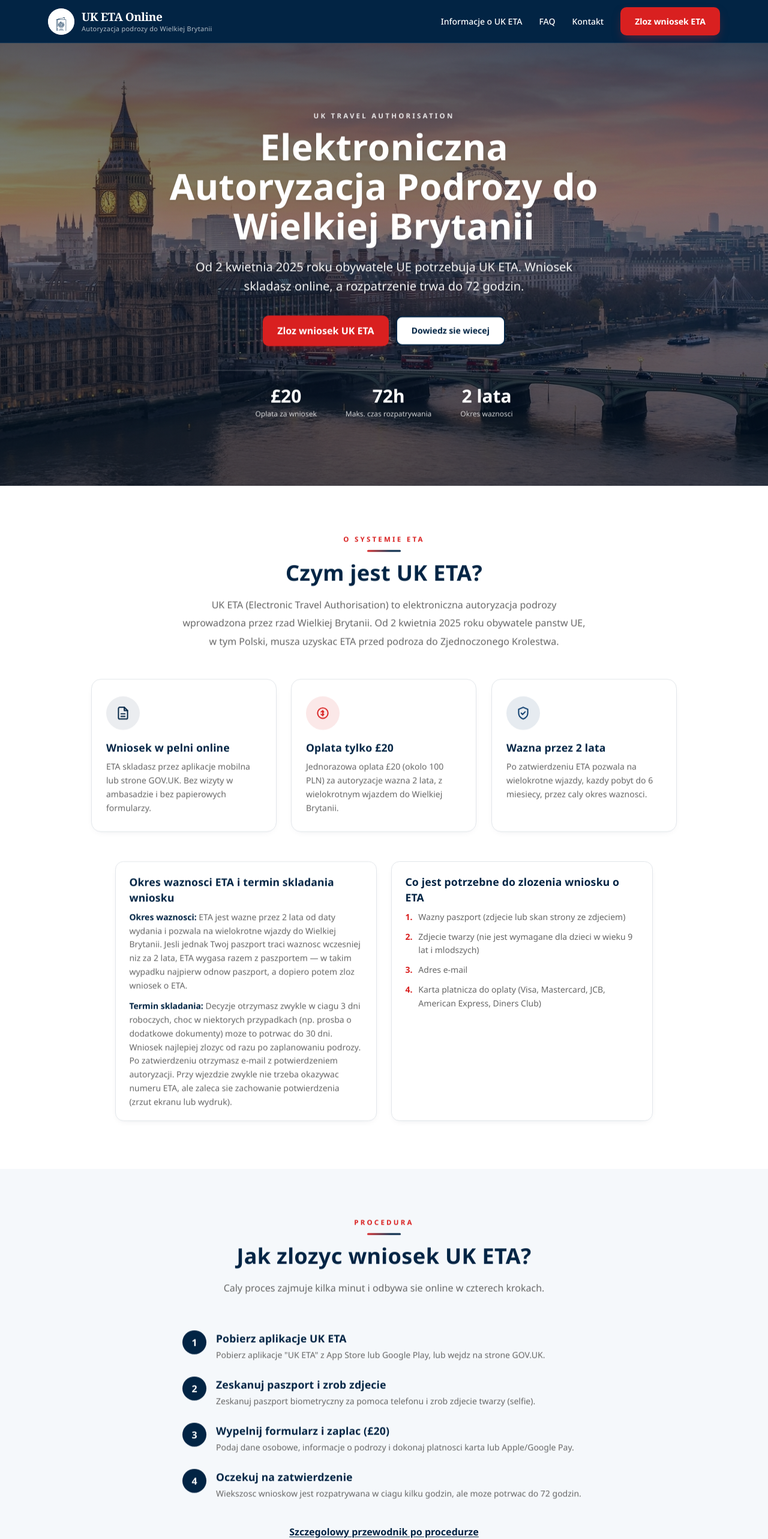
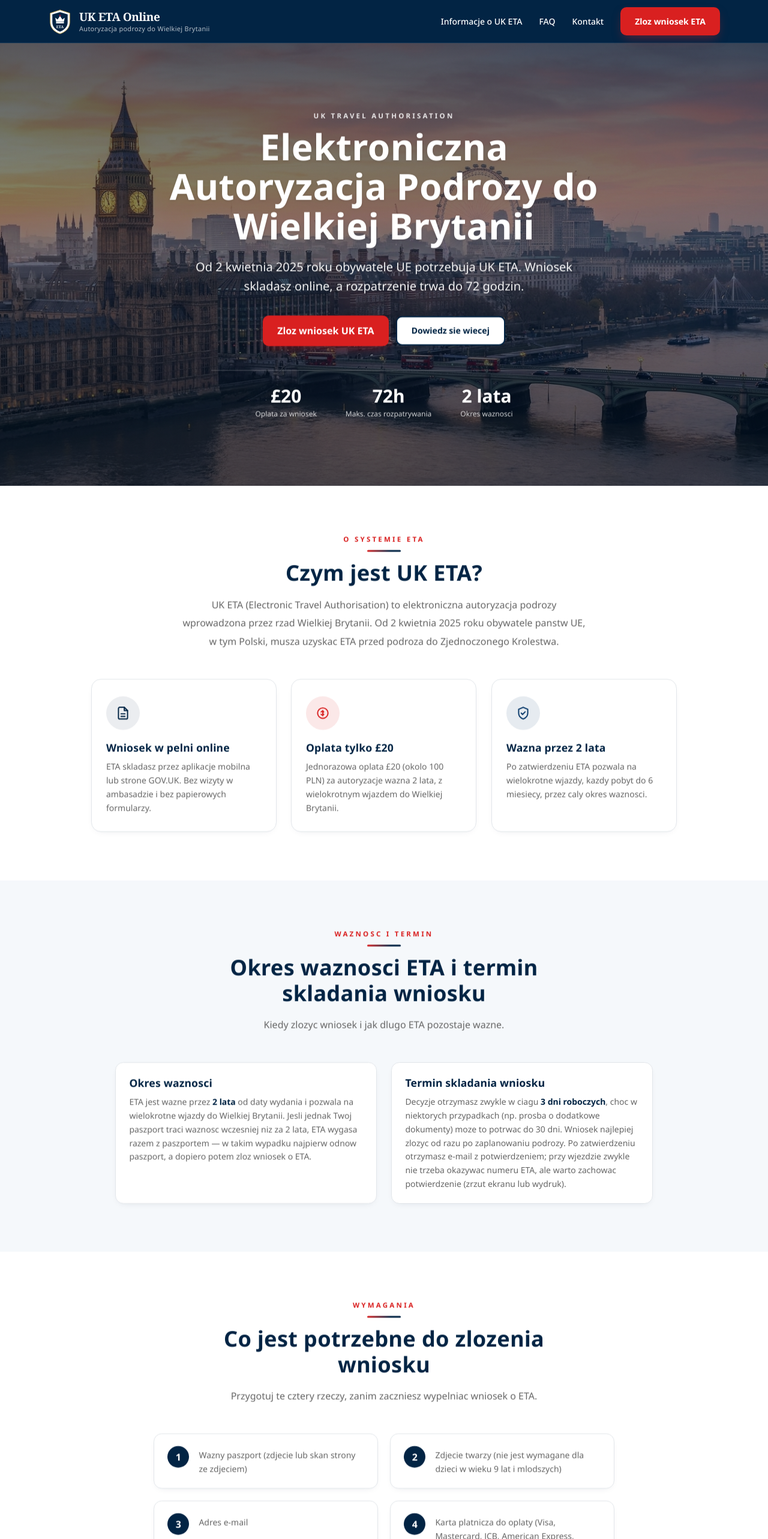
Before and after one commit to mediaxsaburoai0818-design/uk-eta-site, a Next.js app: page / in a window 1280 px wide. Shown: the top 2566 px of the page at 60% size. Built offline with nearby package versions, Linux system fonts and the light colour scheme.

Commit message:
TOP: ロゴC(盾)・①独立セクション化・②英国地図(対象4地域色塗り＋ラベル＋凡例)

```diff
--- a/app/page.tsx
+++ b/app/page.tsx
@@ -155,27 +155,56 @@ export default function Home() {
               </div>
             ))}
           </div>
+        </div>
+      </section>
 
-          {/* Okres waznosci / wymagania */}
-          <div className="grid grid-cols-1 md:grid-cols-2 gap-6 mt-12 max-w-4xl mx-auto text-left">
+      {/* === Okres waznosci i termin === */}
+      <section className="py-16 md:py-20" style={{ background: "var(--color-bg-soft)" }}>
+        <div className="max-w-5xl mx-auto px-6">
+          <div className="max-w-2xl mx-auto text-center mb-12 reveal">
+            <p className="kicker">Waznosc i termin</p>
+            <div className="deco-head center"><span className="deco-line" /></div>
+            <h2 className="sec-title text-3xl md:text-4xl mb-4">Okres waznosci ETA i termin skladania wniosku</h2>
+            <p className="sec-lead">Kiedy zlozyc wniosek i jak dlugo ETA pozostaje wazne.</p>
+          </div>
+          <div className="grid grid-cols-1 md:grid-cols-2 gap-6 max-w-4xl mx-auto text-left">
             <div className="card reveal">
-              <h3 className="feature-title mb-3">Okres waznosci ETA i termin skladania wniosku</h3>
-              <p className="text-sm leading-relaxed mb-3" style={{ color: "var(--color-text-light)" }}>
-                <strong style={{ color: "var(--color-blue)" }}>Okres waznosci:</strong> ETA jest wazne przez 2 lata od daty wydania i pozwala na wielokrotne wjazdy do Wielkiej Brytanii. Jesli jednak Twoj paszport traci waznosc wczesniej niz za 2 lata, ETA wygasa razem z paszportem — w takim wypadku najpierw odnow paszport, a dopiero potem zloz wniosek o ETA.
-              </p>
+              <h3 className="feature-title mb-2">Okres waznosci</h3>
               <p className="text-sm leading-relaxed" style={{ color: "var(--color-text-light)" }}>
-                <strong style={{ color: "var(--color-blue)" }}>Termin skladania:</strong> Decyzje otrzymasz zwykle w ciagu 3 dni roboczych, choc w niektorych przypadkach (np. prosba o dodatkowe dokumenty) moze to potrwac do 30 dni. Wniosek najlepiej zlozyc od razu po zaplanowaniu podrozy. Po zatwierdzeniu otrzymasz e-mail z potwierdzeniem autoryzacji. Przy wjezdzie zwykle nie trzeba okazywac numeru ETA, ale zaleca sie zachowanie potwierdzenia (zrzut ekranu lub wydruk).
+                ETA jest wazne przez <strong style={{ color: "var(--color-blue)" }}>2 lata</strong> od daty wydania i pozwala na wielokrotne wjazdy do Wielkiej Brytanii. Jesli jednak Twoj paszport traci waznosc wczesniej niz za 2 lata, ETA wygasa razem z paszportem — w takim wypadku najpierw odnow paszport, a dopiero potem zloz wniosek o ETA.
               </p>
             </div>
             <div className="card reveal reveal-delay-1">
-              <h3 className="feature-title mb-3">Co jest potrzebne do zlozenia wniosku o ETA</h3>
-              <ul className="text-sm leading-relaxed space-y-2.5" style={{ color: "var(--color-text-light)" }}>
-                <li className="flex gap-2.5"><span className="font-bold" style={{ color: "var(--color-red-vivid)" }}>1.</span><span>Wazny paszport (zdjecie lub skan strony ze zdjeciem)</span></li>
-                <li className="flex gap-2.5"><span className="font-bold" style={{ color: "var(--color-red-vivid)" }}>2.</span><span>Zdjecie twarzy (nie jest wymagane dla dzieci w wieku 9 lat i mlodszych)</span></li>
-                <li className="flex gap-2.5"><span className="font-bold" style={{ color: "var(--color-red-vivid)" }}>3.</span><span>Adres e-mail</span></li>
-                <li className="flex gap-2.5"><span className="font-bold" style={{ color: "var(--color-red-vivid)" }}>4.</span><span>Karta platnicza do oplaty (Visa, Mastercard, JCB, American Express, Diners Club)</span></li>
-              </ul>
+              <h3 className="feature-title mb-2">Termin skladania wniosku</h3>
+              <p className="text-sm leading-relaxed" style={{ color: "var(--color-text-light)" }}>
+                Decyzje otrzymasz zwykle w ciagu <strong style={{ color: "var(--color-blue)" }}>3 dni roboczych</strong>, choc w niektorych przypadkach (np. prosba o dodatkowe dokumenty) moze to potrwac do 30 dni. Wniosek najlepiej zlozyc od razu po zaplanowaniu podrozy. Po zatwierdzeniu otrzymasz e-mail z potwierdzeniem; przy wjezdzie zwykle nie trzeba okazywac numeru ETA, ale warto zachowac potwierdzenie (zrzut ekranu lub wydruk).
+              </p>
             </div>
+          </div>
+        </div>
+      </section>
+
+      {/* === Co jest potrzebne === */}
+      <section className="py-16 md:py-20 bg-white">
+        <div className="max-w-5xl mx-auto px-6">
+          <div className="max-w-2xl mx-auto text-center mb-12 reveal">
+            <p className="kicker">Wymagania</p>
+            <div className="deco-head center"><span className="deco-line" /></div>
+            <h2 className="sec-title text-3xl md:text-4xl mb-4">Co jest potrzebne do zlozenia wniosku</h2>
+            <p className="sec-lead">Przygotuj te cztery rzeczy, zanim zaczniesz wypelniac wniosek o ETA.</p>
+          </div>
+          <div className="grid grid-cols-1 sm:grid-cols-2 gap-5 max-w-3xl mx-auto">
+            {[
+              "Wazny paszport (zdjecie lub skan strony ze zdjeciem)",
+              "Zdjecie twarzy (nie jest wymagane dla dzieci w wieku 9 lat i mlodszych)",
+              "Adres e-mail",
+              "Karta platnicza do oplaty (Visa, Mastercard, JCB, American Express, Diners Club)",
+            ].map((item, i) => (
+              <div key={i} className="card flex gap-4 items-start reveal text-left">
+                <span className="flex-shrink-0 w-9 h-9 rounded-full inline-flex items-center justify-center font-semibold text-white" style={{ background: "var(--color-blue)", fontFamily: "var(--font-display)" }}>{i + 1}</span>
+                <p className="text-sm leading-relaxed pt-1" style={{ color: "var(--color-text-light)" }}>{item}</p>
+              </div>
+            ))}
           </div>
         </div>
       </section>
@@ -226,24 +255,28 @@ export default function Home() {
             </p>
           </div>
 
-          {/* Duza flaga = objete kraje */}
-          <div className="max-w-md mx-auto mb-16 reveal reveal-delay-1">
-            <div className="flag-frame-lg">
-              <svg viewBox="0 0 60 30" role="img" aria-label="Flaga Wielkiej Brytanii" style={{ width: "100%", height: "auto", display: "block" }}>
-                <clipPath id="ukflag"><rect width="60" height="30" rx="2" /></clipPath>
-                <g clipPath="url(#ukflag)">
-                  <rect width="60" height="30" fill="#012169" />
-                  <path d="M0,0 L60,30 M60,0 L0,30" stroke="#fff" strokeWidth="6" />
-                  <path d="M0,0 L60,30" stroke="#C8102E" strokeWidth="2.4" clipPath="url(#ukflag)" />
-                  <path d="M60,0 L0,30" stroke="#C8102E" strokeWidth="2.4" />
-                  <path d="M30,0 V30 M0,15 H60" stroke="#fff" strokeWidth="10" />
-                  <path d="M30,0 V30 M0,15 H60" stroke="#C8102E" strokeWidth="6" />
-                </g>
-              </svg>
+          {/* Mapa obszaru objetego ETA */}
+          <div className="max-w-sm mx-auto mb-16 reveal reveal-delay-1">
+            {/* eslint-disable-next-line @next/next/no-img-element */}
+            <img
+              src="/uk-eta-map.webp"
+              alt="Mapa Wielkiej Brytanii z zaznaczonym obszarem objetym ETA: Anglia, Szkocja, Walia i Irlandia Polnocna"
+              width={560}
+              height={951}
+              className="w-full max-w-[320px] h-auto mx-auto block"
+            />
+            <div className="flex flex-wrap justify-center gap-x-6 gap-y-2 mt-6 text-sm">
+              <span className="inline-flex items-center gap-2" style={{ color: "var(--color-text)" }}>
+                <span className="inline-block w-4 h-4 rounded-sm" style={{ background: "#022444" }} />
+                Objete ETA (Wielka Brytania)
+              </span>
+              <span className="inline-flex items-center gap-2" style={{ color: "var(--color-text-light)" }}>
+                <span className="inline-block w-4 h-4 rounded-sm border" style={{ background: "#d3d8de", borderColor: "var(--color-border)" }} />
+                Poza ETA (Irlandia)
+              </span>
             </div>
-            <p className="text-center mt-6 text-xl font-semibold" style={{ color: "var(--color-blue)", fontFamily: "var(--font-display)" }}>Zjednoczone Krolestwo</p>
-            <p className="text-center mt-2 text-sm" style={{ color: "var(--color-text-light)" }}>
-              ETA obejmuje wszystkie czesci kraju: <strong style={{ color: "var(--color-blue)" }}>Anglia &middot; Szkocja &middot; Walia &middot; Irlandia Polnocna</strong>
+            <p className="text-center mt-4 text-sm" style={{ color: "var(--color-text-light)" }}>
+              ETA obejmuje <strong style={{ color: "var(--color-blue)" }}>cala Wielka Brytanie</strong>: Anglia, Szkocja, Walia i Irlandia Polnocna. Republika Irlandii nie jest objeta systemem ETA.
             </p>
           </div>
 
--- a/components/Header.tsx
+++ b/components/Header.tsx
@@ -25,14 +25,24 @@ export default function Header() {
       <div className="max-w-6xl mx-auto px-4 py-3">
         <div className="flex items-center justify-between">
           <Link href="/" className="flex items-center gap-3 no-underline">
-            {/* eslint-disable-next-line @next/next/no-img-element */}
-            <img
-              src="/logo-uk-eta-round.png"
-              alt="UK ETA Online"
-              width={48}
-              height={48}
-              className="h-10 w-10 lg:h-11 lg:w-11 object-cover rounded-full bg-white shrink-0"
-            />
+            {/* Logo C — heraldic shield (crown + ETA) */}
+            <svg
+              width="40"
+              height="44"
+              viewBox="0 0 90 100"
+              role="img"
+              aria-label="UK ETA Online"
+              className="h-10 w-auto lg:h-11 shrink-0"
+            >
+              <path d="M45 6 L82 18 V52 C82 76 64 90 45 96 C26 90 8 76 8 52 V18 Z" fill="#ffffff" stroke="#C5A24A" strokeWidth="2" />
+              <path d="M45 14 L74 23 V52 C74 71 60 82 45 88 C30 82 16 71 16 52 V23 Z" fill="#022444" />
+              <g fill="#ffffff">
+                <path d="M30 50 L27 35 L36 42 L45 29 L54 42 L63 35 L60 50 Z" />
+                <rect x="30" y="51" width="30" height="6" rx="1.5" />
+              </g>
+              <circle cx="45" cy="27" r="2.6" fill="#C8102E" />
+              <text x="45" y="74" textAnchor="middle" fontFamily="Georgia, 'Times New Roman', serif" fontSize="14" fontWeight="700" fill="#ffffff">ETA</text>
+            </svg>
             <div className="leading-tight">
               <span
                 className="block text-[16px] lg:text-[19px] font-bold tracking-tight"
```
Also changed, not shown: public/uk-eta-map.webp (added).
